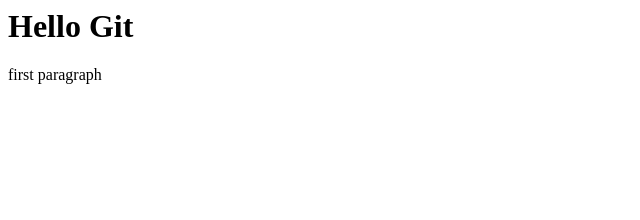
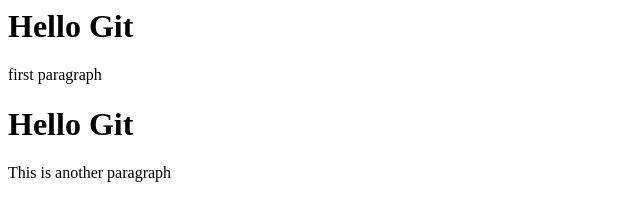
Before and after one commit to EhteshamKhan12/learning-git, a plain HTML site: page index.html in a window 1280 px wide. Shown: the whole page, without its empty margins (0-640 px from the left). Drawn offline with Linux system fonts and the light colour scheme.

Commit message:
add another para

```diff
--- a/index.html
+++ b/index.html
@@ -1,6 +1,10 @@
 <html>
 <body>
-    	<h1>Hello Git</h1>
+
+    <h1>Hello Git</h1>
 	<p>first paragraph</p>
+	<h1>Hello Git</h1>
+	<p>This is another paragraph</p>
+
 </body>
 </html>
```
